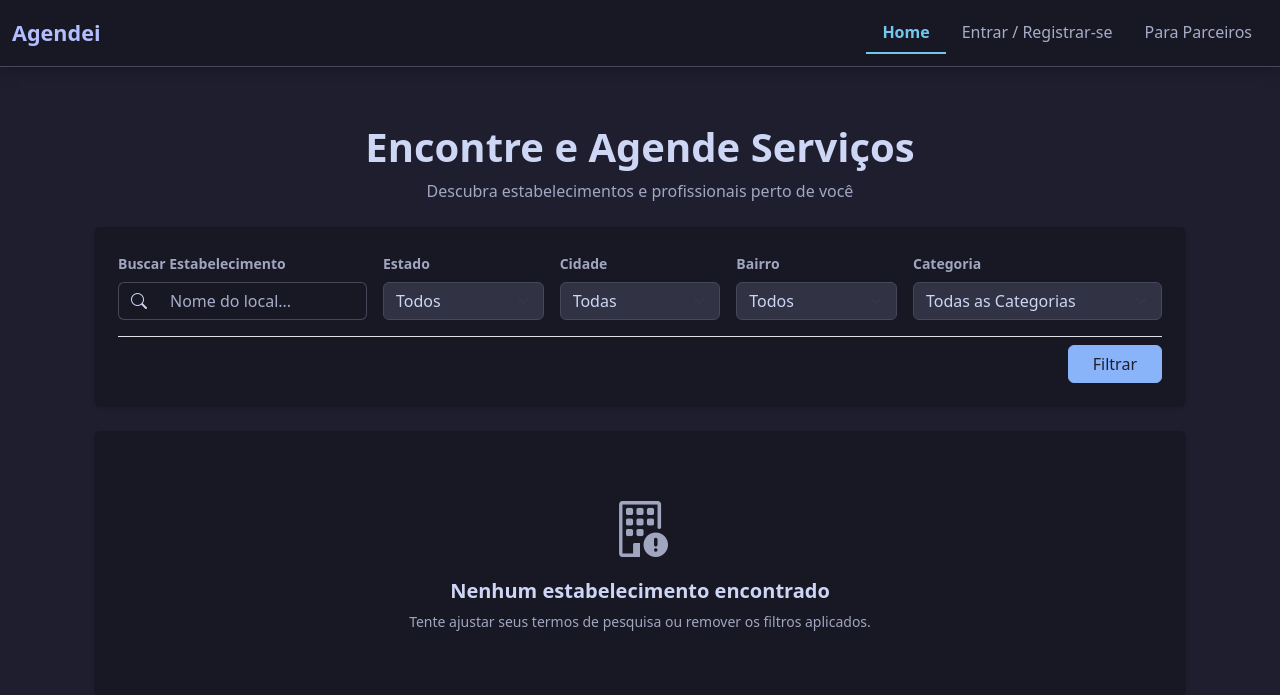
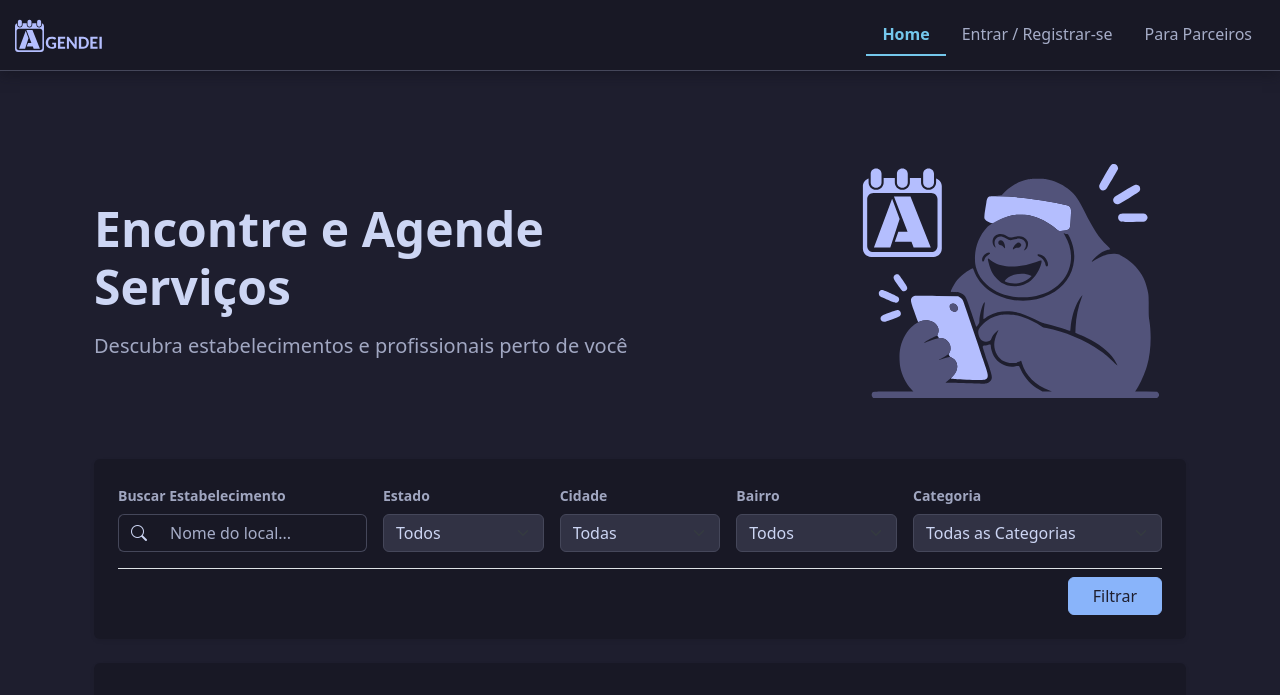
Before and after one commit to fernandopasq/Agendei, a Flask app: page / in a window 1280 px wide. Shown: the top 695 px of the page. Run offline with Flask 3, Linux system fonts and the light colour scheme; data that the repository does not hold is empty; some libraries are stand-ins or nearby versions.

Commit message:
logo, favicon, hero e apollogy

```diff
--- a/templates/apology.html
+++ b/templates/apology.html
@@ -11,7 +11,7 @@ Apology
     <h2 class="mb-3">{{ message }}</h2>
 
 <div class="apology-icon mt-3">
-    {% include "svg/apology.svg" %}
+    {% include "svg/macaco-sentado.svg" %}
 </div>
 
 </div>
--- a/templates/index.html
+++ b/templates/index.html
@@ -6,15 +6,43 @@
 
 <div class="container py-4">
 
-    <!-- Cabeçalho e Barra de Pesquisa -->
-    <div class="text-center mb-4">
-        {% if user_name %}
-            <h1 class="display-6 fw-bold mb-2">Bem-vindo, {{ user_name }}!</h1>
-            <p class="text-muted">Encontre e agende seu próximo serviço</p>
-        {% else %}
-            <h1 class="display-6 fw-bold mb-2">Encontre e Agende Serviços</h1>
-            <p class="text-muted">Descubra estabelecimentos e profissionais perto de você</p>
-        {% endif %}
+<!-- Estilo de enquadramento do SVG do Hero -->
+    <style>
+        .hero-svg-container svg {
+            width: 100% !important;
+            height: auto !important;
+            max-height: 260px !important;
+            object-fit: contain;
+        }
+    </style>
+
+    <!-- Hero Section -->
+    <div class="row align-items-center py-4 mb-4 g-4 overflow-hidden">
+        <!-- Texto de Apresentação (Esquerda) -->
+        <div class="col-12 col-md-7 text-center text-md-start">
+            {% if user_name %}
+                <h1 class="display-5 fw-bold mb-3">
+                    Bem-vindo, {{ user_name }}!
+                </h1>
+                <p class="lead text-muted mb-0">
+                    Encontre e agende seu próximo serviço
+                </p>
+            {% else %}
+                <h1 class="display-5 fw-bold mb-3">
+                    Encontre e Agende Serviços
+                </h1>
+                <p class="lead text-muted mb-0">
+                    Descubra estabelecimentos e profissionais perto de você
+                </p>
+            {% endif %}
+        </div>
+
+        <!-- Ilustração SVG (Direita Enquadrada) -->
+        <div class="col-12 col-md-5 d-flex justify-content-center justify-content-md-end align-items-center">
+            <div class="hero-svg-container" style="max-width: 350px; width: 100%;">
+                {% include "svg/macaco-agendando.svg" %}
+            </div>
+        </div>
     </div>
 
     <!-- Formulário de Filtros e Busca -->
--- a/templates/layout.html
+++ b/templates/layout.html
@@ -11,11 +11,11 @@
         integrity="sha384-FKyoEForCGlyvwx9Hj09JcYn3nv7wiPVlz7YYwJrWVcXK/BmnVDxM+D2scQbITxI"
         crossorigin="anonymous"></script>
 
-    <!-- https://favicon.io/emoji-favicons/blue-book -->
-    <link href="/static/images/icons/favicon.ico" rel="icon">
+    <!-- Favicon tema claro-->
+    <link rel="icon" href="/static/images/icons/favicon-light.ico" media="(prefers-color-scheme: light)">
+    <link rel="icon" href="/static/images/icons/favicon-dark.ico" media="(prefers-color-scheme: dark)">
 
-    <link rel="stylesheet"
-        href="https://cdn.jsdelivr.net/npm/bootstrap-icons@1.11.3/font/bootstrap-icons.min.css">
+    <link rel="stylesheet" href="https://cdn.jsdelivr.net/npm/bootstrap-icons@1.11.3/font/bootstrap-icons.min.css">
 
     <title>Agendei: {% block title %}{% endblock %}</title>
 
@@ -29,7 +29,15 @@
         <nav class="navbar navbar-expand-lg custom-navbar">
             <div class="container-fluid">
                 <!--Title link-->
-                <a class="navbar-brand" href="/">Agendei</a>
+                <a class="navbar-brand" href="/">
+                    <style>
+                        .navbar-brand>svg {
+                            height: 35px !important;
+                            width: auto !important;
+                        }
+                    </style>
+                    {% include "svg/agendei_logo-full.svg" %}
+                </a>
                 <button class="navbar-toggler" type="button" data-bs-toggle="collapse" data-bs-target="#navbarNav"
                     aria-controls="navbarNav" aria-expanded="false" aria-label="Toggle navigation">
                     <span class="navbar-toggler-icon"></span>
```
Also changed, not shown: static/images/icons/favicon-dark.ico (added), static/images/icons/favicon-light.ico (added), static/images/icons/favicon-old.ico (renamed from static/images/icons/favicon.ico), templates/svg/agendei_logo-full.svg (added), templates/svg/agendei_logo.svg (added), templates/svg/macaco-agendando.svg (added), templates/svg/macaco-sentado.svg (added).
